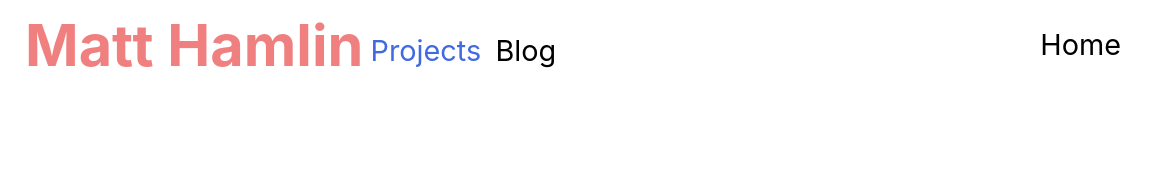
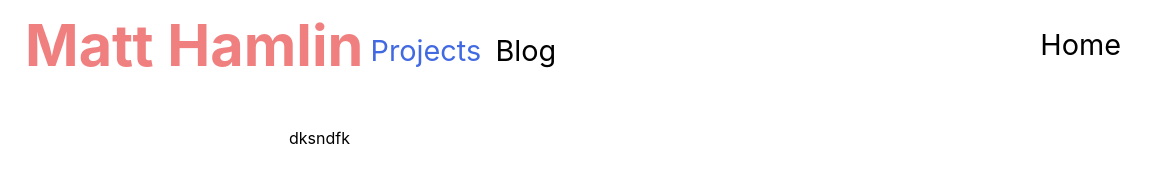
Before and after one commit to hamlim/website-rewrite, a React app: page / in a window 1280 px wide. Shown: the full height of the page, 111-1280 px from the left. Built offline with nearby package versions, Linux system fonts and the light colour scheme; some packages are replaced by stand-ins of ours.

Commit message:
adding some small home changes

```diff
--- a/src/components/home/home.css
+++ b/src/components/home/home.css
@@ -1,3 +1,7 @@
+.wrapper {
+  margin-top: 3rem;
+}
+
 .container {
   max-width: 30rem;
   margin: 0 auto;
--- a/src/components/home/home.js
+++ b/src/components/home/home.js
@@ -7,9 +7,11 @@
 const Home = () => (
   <div className="Home">
     <Header page="Home" />
-    <section className={styles.container}>
-
-    </section>
+    <article className={styles.wrapper}>
+      <section className={styles.container}>
+        dksndfk
+      </section>
+    </article>
   </div>
 );
 
```
Also changed, not shown: dist/bundle.js.
